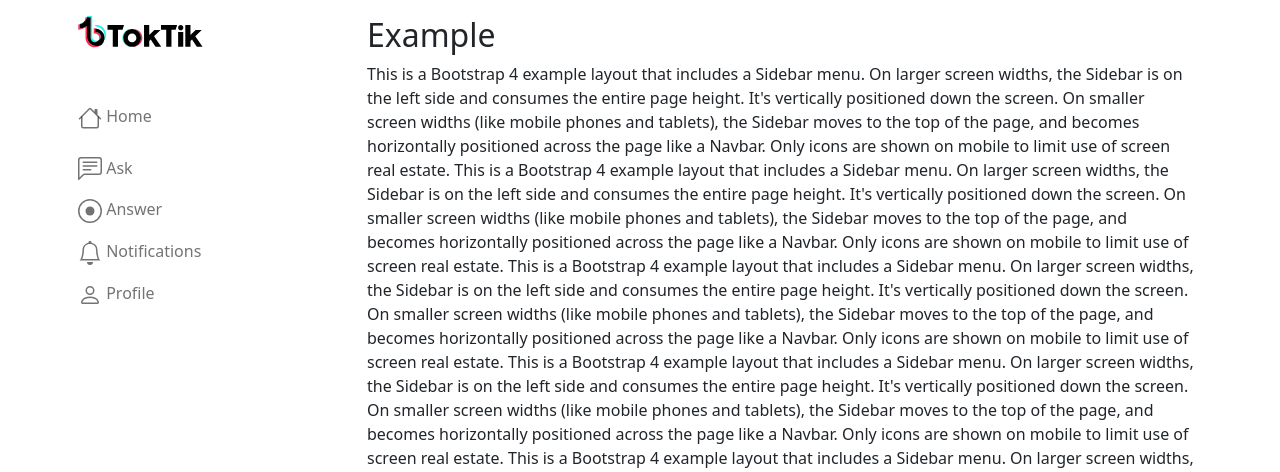
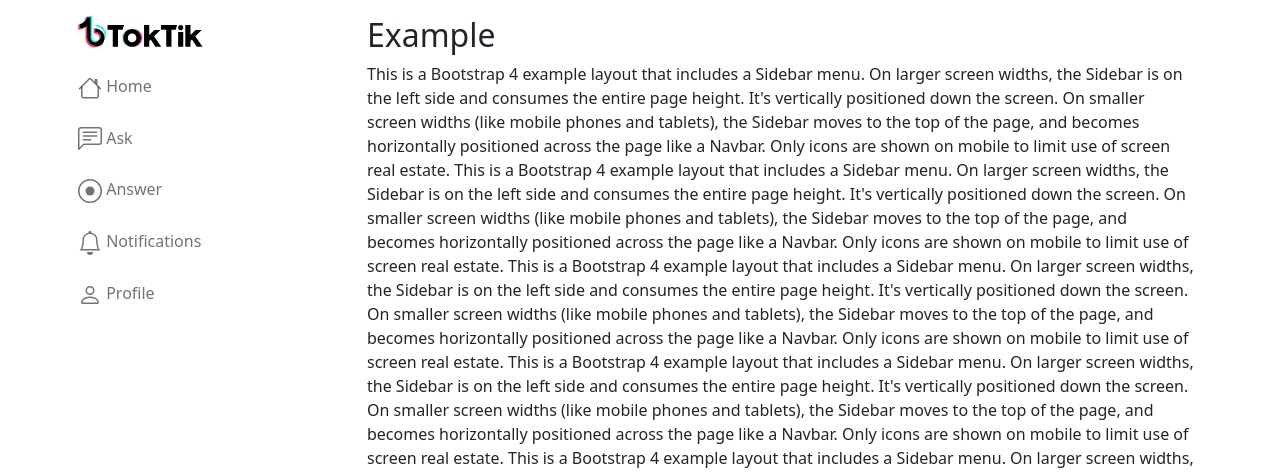
Before and after one commit to restfulry/toktik, a Django app: page / in a window 1280 px wide. Shown: the top 472 px of the page. Run offline with Django 3.2, Linux system fonts and the light colour scheme.

Commit message:
updated base html

```diff
--- a/main_app/templates/base.html
+++ b/main_app/templates/base.html
@@ -27,13 +27,13 @@
           <nav
             class="navbar sticky-top navbar-expand navbar-light flex-md-column flex-row align-items-start py-2"
           >
-            <div class="collapse navbar-collapse sticky">
+            <div class="collapse navbar-collapse position-sticky">
               <ul
                 class="flex-md-column flex-row navbar-nav w-100 justify-content-between"
               >
                 <li
                   class="nav-item d-none d-sm-block"
-                  style="margin-bottom: 40px"
+                  style="margin-bottom: 10px"
                 >
                   <a class="nav-link pl-0 text-nowrap" href="#">
                     <svg
@@ -133,7 +133,7 @@
                     <span class="d-none d-md-inline"> Home</span></a
                   >
                 </li>
-                <li class="nav-item">
+                <li class="nav-item" style="margin-bottom: 10px">
                   <a class="nav-link pl-0" href="#">
                     <svg
                       xmlns="http://www.w3.org/2000/svg"
@@ -153,7 +153,7 @@
                     <span class="d-none d-md-inline"> Ask</span></a
                   >
                 </li>
-                <li class="nav-item">
+                <li class="nav-item" style="margin-bottom: 10px">
                   <a class="nav-link pl-0" href="#">
                     <svg
                       xmlns="http://www.w3.org/2000/svg"
@@ -171,7 +171,7 @@
                     <span class="d-none d-md-inline"> Answer</span></a
                   >
                 </li>
-                <li class="nav-item">
+                <li class="nav-item" style="margin-bottom: 10px">
                   <a class="nav-link pl-0" href="#">
                     <svg
                       xmlns="http://www.w3.org/2000/svg"
@@ -188,7 +188,7 @@
                     <span class="d-none d-md-inline"> Notifications</span></a
                   >
                 </li>
-                <li class="nav-item">
+                <li class="nav-item" style="margin-bottom: 10px">
                   <a class="nav-link pl-0" href="#">
                     <svg
                       xmlns="http://www.w3.org/2000/svg"
```
